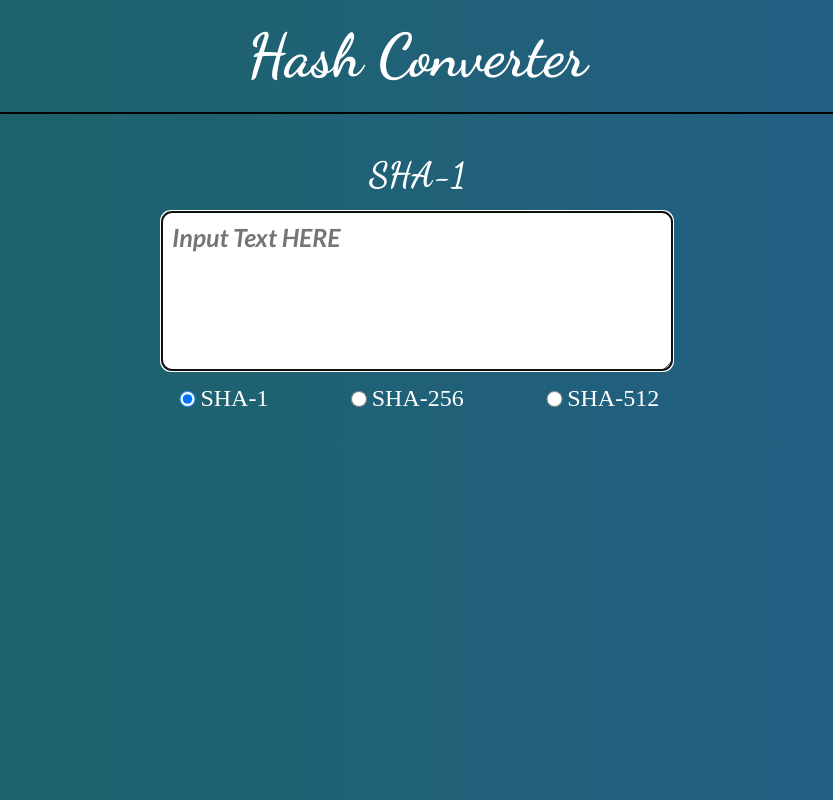
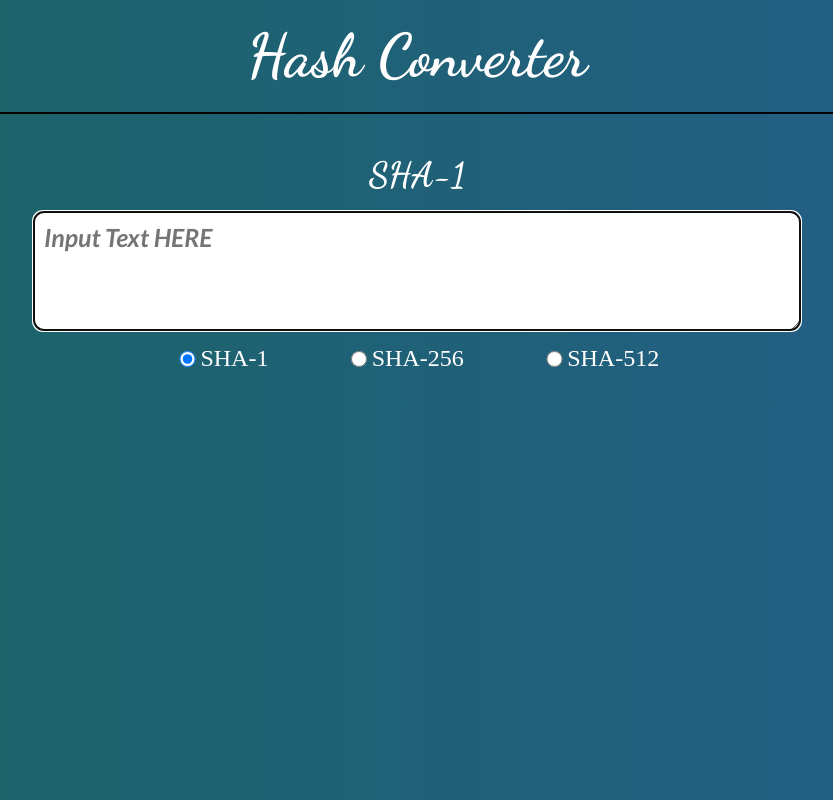
Before and after one commit to piyusharora91/REACT-HASH-GENERATOR, a React (Create React App) app: page / in a window 1280 px wide. Shown: the whole page, without its empty margins (223-1056 px from the left). Built offline with nearby package versions, Linux system fonts and the light colour scheme.

Commit message:
css responsive modifications to result container font size and input field height

```diff
--- a/src/App.css
+++ b/src/App.css
@@ -59,7 +59,7 @@ body {
 
 #text-input {
   width: 80vw;
-  height: 15vh;
+  height: 80px;
   padding: 10px;
   margin-top: 15px;
   font-size: 25px;
@@ -108,6 +108,10 @@ input[type="radio"]:hover {
   overflow-wrap: break-word;
 }
 
+.result-container h1 {
+  font-size: 25px;
+}
+
 @media screen and (min-width: 1100px) {
 
   #text-input {
@@ -115,13 +119,18 @@ input[type="radio"]:hover {
     height: 20vh;
   }
 
-
   .sha-type-change {
     width: 50%;
   }
 }
 
 @media screen and (min-width: 500px) {
+
+  #text-input {
+    width: 60vw;
+    height: 120px;
+  }
+
   .algo-type-label span {
     font-size: 3vmin;
   }
@@ -130,10 +139,14 @@ input[type="radio"]:hover {
     height: 2vh;
     width: 2vw;
   }
+
+  .result-container h1 {
+    font-size: 30px;
+  }
 }
 
 @media screen and (max-width: 400px) {
   .navbar h1 {
-    font-size: 45px;
+    font-size: 40px;
   }
 }
```
